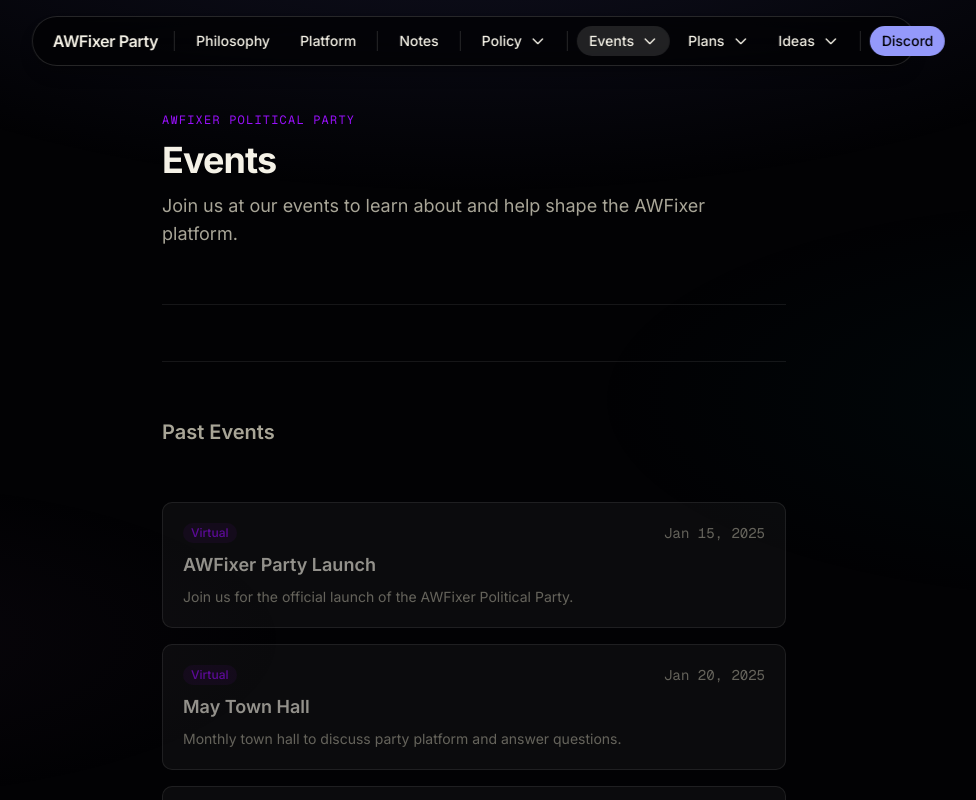
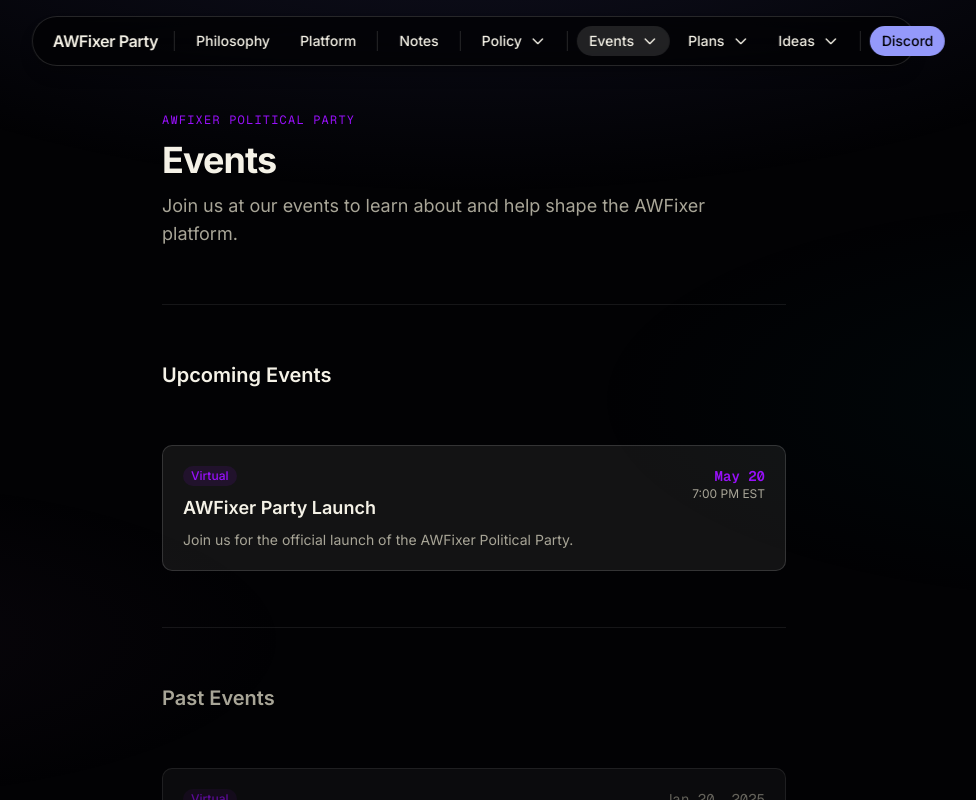
Before and after one commit to awfixers-stuff/tmp.awfixer.party, a Next.js app: page /events in a window 1280 px wide. Shown: the top 800 px of the page, without its empty margins (166-1142 px from the left). Built offline with nearby package versions, Linux system fonts and the light colour scheme.

Commit message:
feat: update tmpsite

```diff
--- a/app/events/events.ts
+++ b/app/events/events.ts
@@ -20,7 +20,7 @@
     title: "AWFixer Party Launch",
     description:
       "Join us for the official launch of the AWFixer Political Party.",
-    date: "2025-01-15",
+    date: "2026-05-20",
     time: "7:00 PM EST",
     type: "virtual",
     Component: LaunchParty,
```
